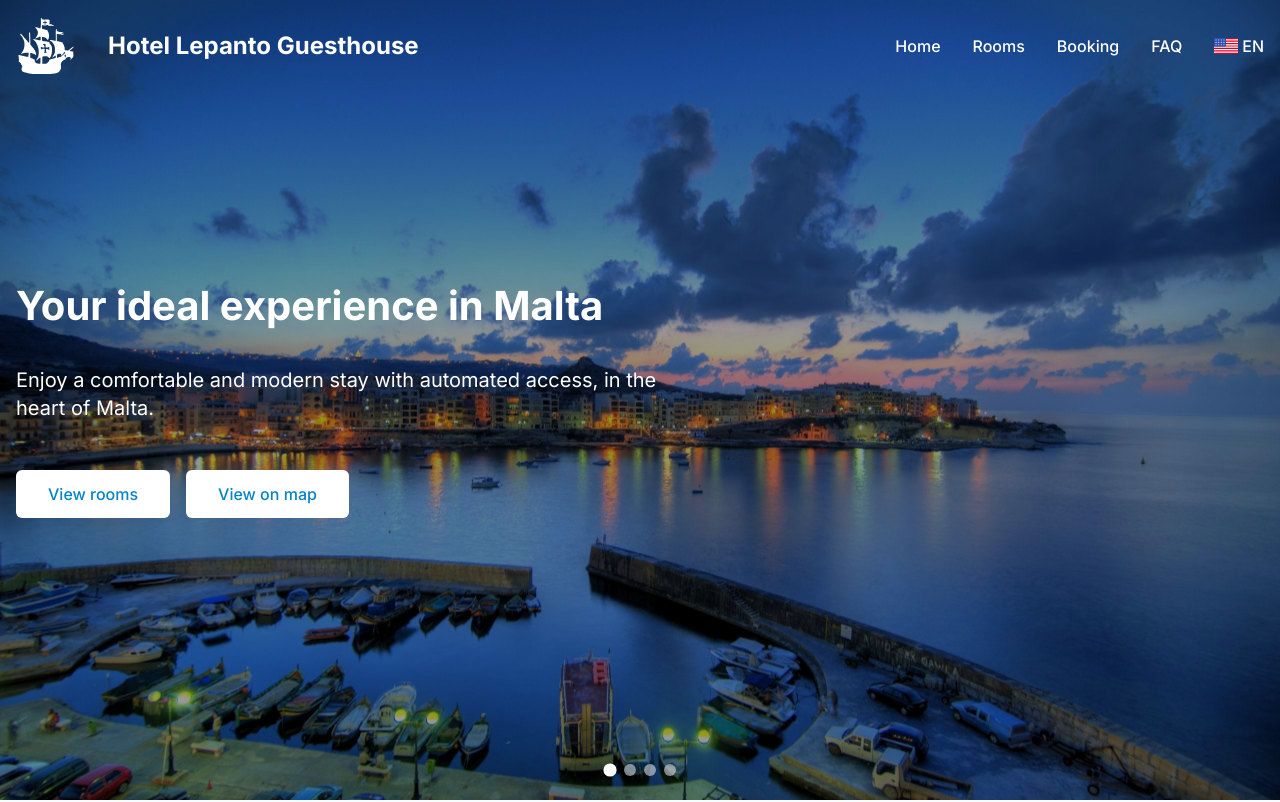
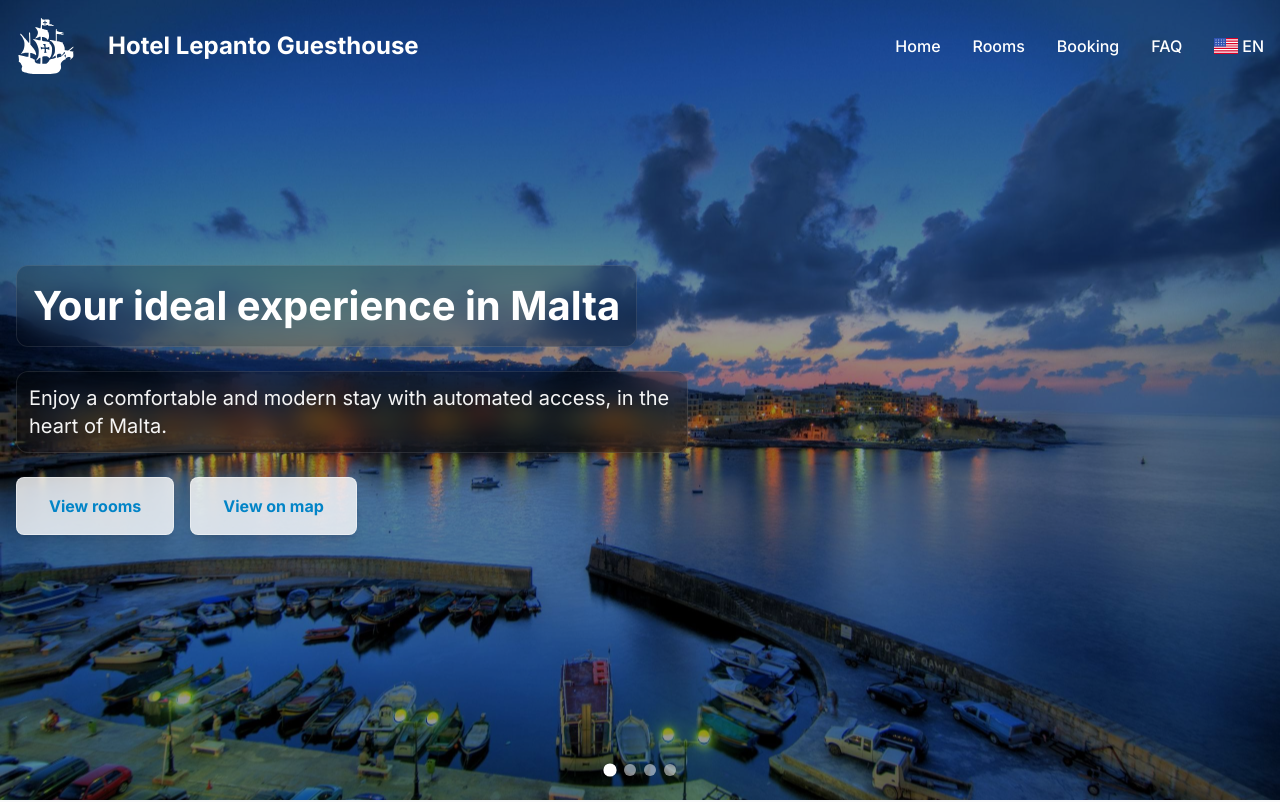
Before and after one commit to gonfdez/lepanto-guesthouse, a Next.js app: page /en in a window 1280 px wide. Shown: the top 802 px of the page. Built offline with nearby package versions, Linux system fonts and the light colour scheme.

Commit message:
Update Hero styles

```diff
--- a/components/home/HeroSection.tsx
+++ b/components/home/HeroSection.tsx
@@ -15,26 +15,37 @@ export default function HeroSection({ images }: HeroSectionProps) {
       <HeroCarousel images={images} interval={6000} />
 
       {/* Contenido del hero */}
-      <div className="relative container mx-auto px-4 h-full flex flex-col justify-center">
-        <div className="max-w-2xl text-white z-10">
-          <h1 className="text-4xl md:text-6xl font-bold pb-4">
-            {t('title')}
-          </h1>
-          <p className="text-xl pb-8">
-            {t('subtitle')}
-          </p>
+      <div className="absolute inset-0 container mx-auto px-4 flex flex-col justify-center pointer-events-none">
+        <div className="max-w-2xl space-y-6 pointer-events-auto">
+
+          {/* Título con contenedor ajustado al contenido */}
+          <div className="inline-block backdrop-blur-md bg-black/20 p-4 rounded-xl border border-white/10">
+            <h1 className="text-4xl md:text-6xl font-bold text-white drop-shadow-2xl !mb-0">
+              {t('title')}
+            </h1>
+          </div>
+
+          {/* Subtítulo con contenedor ajustado al contenido */}
+          <div className="inline-block backdrop-blur-md bg-black/15 p-3 rounded-xl border border-white/10">
+            <p className="text-xl text-white/95 drop-shadow-lg !m-0">
+              {t('subtitle')}
+            </p>
+          </div>
+
+          {/* Botones más blancos (menos transparentes) */}
           <div className="flex flex-wrap gap-4">
             <Link
               href="/rooms"
-              className="bg-white hover:bg-gray-100 text-gray-800 px-8 py-3 rounded-md font-medium transition-colors"
+              className="group bg-white/80 hover:bg-white/90 text-gray-900 font-bold px-8 py-4 rounded-lg transition-all duration-300 shadow-lg hover:shadow-xl transform hover:scale-105 hover:-translate-y-1 border border-white/40"
             >
-              {t('viewRooms')}
+              <span>{t('viewRooms')}</span>
             </Link>
+
             <Link
               href="/rooms"
-              className="bg-white hover:bg-gray-100 text-gray-800 px-8 py-3 rounded-md font-medium transition-colors"
+              className="group bg-white/80 hover:bg-white/90 text-gray-900 font-bold px-8 py-4 rounded-lg transition-all duration-300 shadow-lg hover:shadow-xl transform hover:scale-105 hover:-translate-y-1 border border-white/40"
             >
-              {t('viewOnMap')}
+              <span>{t('viewOnMap')}</span>
             </Link>
           </div>
         </div>
```
